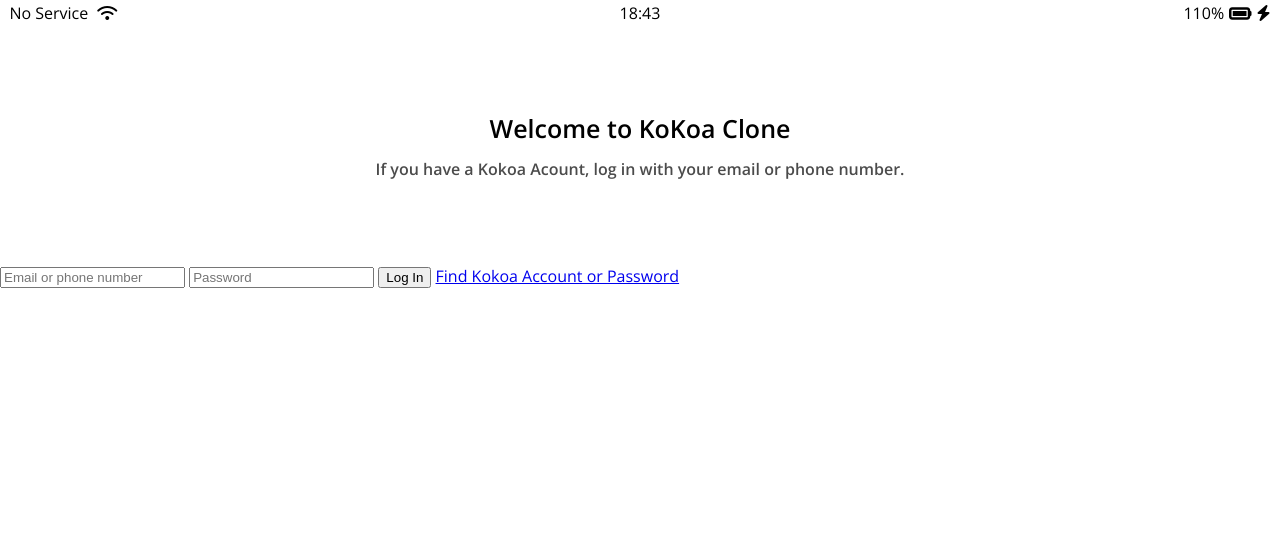
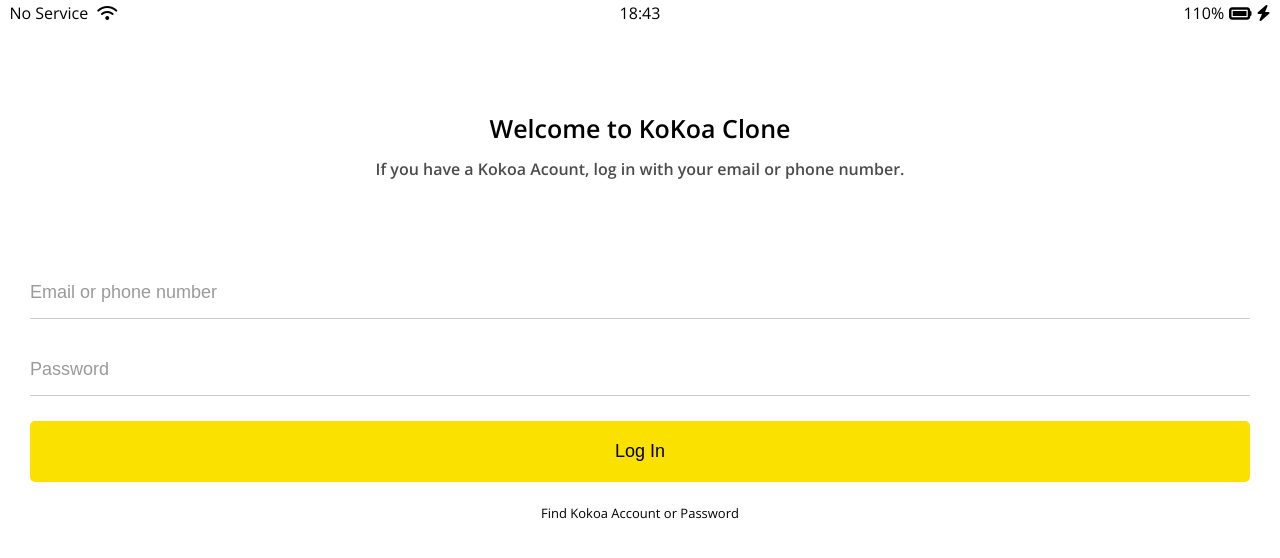
Before and after one commit to blackcode87/kokoa-clone-2021, a plain HTML site: page index.html in a window 1280 px wide. Drawn offline with nearby package versions, Linux system fonts and the light colour scheme.

Commit message:
add login-form

```diff
--- a/css/reset.css
+++ b/css/reset.css
@@ -41,3 +41,7 @@ table {
 	border-collapse: collapse;
 	border-spacing: 0;
 }
+
+input:focus {
+	outline: none;
+}
--- /dev/null
+++ b/css/screens/login.css
@@ -0,0 +1,58 @@
+.welcome-header {
+    margin: 90px 0px;
+    text-align: center;
+    display: flex;
+    flex-direction: column;
+    align-items: center;
+    font-weight: 600;
+}
+
+.welcome-header__title {
+    margin-bottom: 20px;
+    font-size: 25px;
+}
+
+.welcome-header__text {
+    width: 60%;
+    opacity: 0.7;
+}
+
+#login-form {
+    display: flex;
+    flex-direction: column;
+    margin: 0px 30px;
+}
+
+#login-form input {
+    border: none;
+    padding: 15px 0px;
+    font-size: 18px;
+    margin-bottom: 25px;
+}
+
+#login-form input:not([type="submit"]) {
+    border-bottom: 1px solid rgb(0, 0, 0, 0.2);
+    transition: border-color 0.3s ease-in-out;
+}
+
+#login-form input::placeholder {
+    color: rgb(0, 0, 0, 0.4);
+}
+
+#login-form input:focus {
+    border-color: var(--yellow);
+}
+
+#login-form input[type="submit"] {
+    background-color: var(--yellow);
+    cursor:pointer;
+    padding: 20px 0px;
+    border-radius: 5px;
+}
+
+#login-form a {
+    text-align: center;
+    text-decoration: none;
+    color:inherit;
+    font-size: 13px;
+}
--- a/css/styles.css
+++ b/css/styles.css
@@ -1,26 +1,9 @@
 @import url('https://fonts.googleapis.com/css2?family=Open+Sans:wght@400;600&display=swap');
 @import "reset.css";
-@import "status-bar.css";
+@import "variables.css";
+@import "components/status-bar.css";
+@import "screens/login.css";
 
 body {
     font-family: 'Open Sans', sans-serif;
 }
-
-.welcome-header {
-    margin: 90px 0px;
-    text-align: center;
-    display: flex;
-    flex-direction: column;
-    align-items: center;
-    font-weight: 600;
-}
-
-.welcome-header__title {
-    margin-bottom: 20px;
-    font-size: 25px;
-}
-
-.welcome-header__text {
-    width: 60%;
-    opacity: 0.7;
-}
--- /dev/null
+++ b/css/variables.css
@@ -0,0 +1,3 @@
+:root {
+    --yellow: #fae100;
+}
--- a/index.html
+++ b/index.html
@@ -28,9 +28,9 @@
         <p class="welcome-header__text">If you have a Kokoa Acount, log in with your email or phone number.</p>
     </header>
 
-    <form id="login-form">
-        <input type="text" placeholder="Email or phone number">
-        <input type="password" placeholder="Password">
+    <form action="friends.html" method="get" id="login-form">
+        <input name="username" type="text" placeholder="Email or phone number">
+        <input name="password" type="password" placeholder="Password">
         <input type="submit" value="Log In"/>
         <a href="#">Find Kokoa Account or Password</a>
     </form>
```
Also changed, not shown: friends.html (added, +1 -0 lines), css/components/status-bar.css (renamed from css/status-bar.css).
